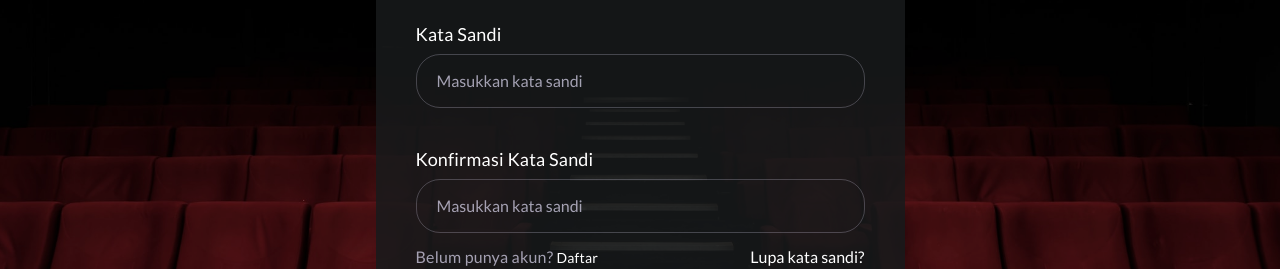
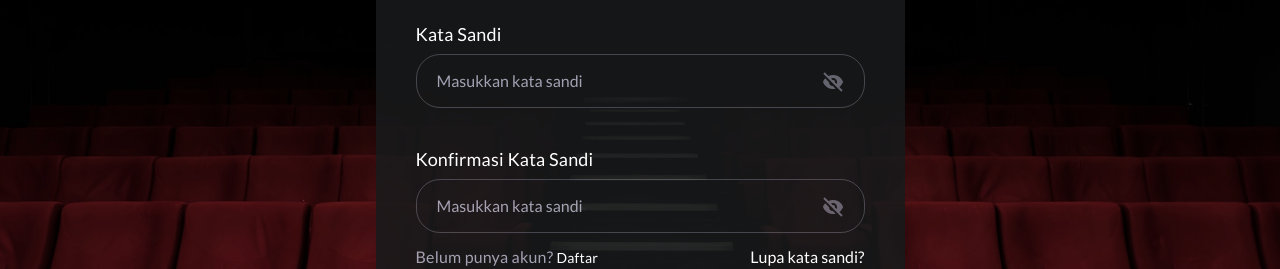
Before and after one commit to rizqyazhar/chillStreaming-missionFe2B, a React (Vite) app: page /register in a window 1280 px wide. Shown: the part 503-772 px from the top of the page. Built offline with nearby package versions, Linux system fonts and the light colour scheme.

Commit message:
feat: registerpage, add reac-icon in loginpage and registerpage

```diff
--- a/src/pages/LoginPage.jsx
+++ b/src/pages/LoginPage.jsx
@@ -2,6 +2,7 @@ import Button from "../atoms/Button";
 import AuthLayout from "../layouts/AuthLayout";
 import ButtonFields from "../molecules/ButtonFields";
 import InputFields from "../molecules/InputFields";
+import { BiSolidHide } from "react-icons/bi";
 
 const LoginPage = () => {
   return (
@@ -19,6 +20,7 @@ const LoginPage = () => {
         placeholder='Masukkan kata sandi'
         htmlFor='password'
         labelText='Kata Sandi'>
+        <BiSolidHide className='absolute top-[29px] md:top-[50px] right-3 md:right-5 text-xs md:text-2xl text-light-disabled cursor-pointer' />
         <div className='w-full flex justify-between font-lato mt-1.5'>
           <p className='text-light-secondary text-[10px] md:text-base tracking-[.2px] cursor-default'>
             Belum punya akun?{" "}
--- a/src/pages/RegisterPage.jsx
+++ b/src/pages/RegisterPage.jsx
@@ -2,6 +2,7 @@ import Button from "../atoms/Button";
 import AuthLayout from "../layouts/AuthLayout";
 import ButtonFields from "../molecules/ButtonFields";
 import InputFields from "../molecules/InputFields";
+import { BiSolidHide } from "react-icons/bi";
 
 const LoginPage = () => {
   return (
@@ -18,14 +19,16 @@ const LoginPage = () => {
         type='password'
         placeholder='Masukkan kata sandi'
         htmlFor='password'
-        labelText='Kata Sandi'
-      />
+        labelText='Kata Sandi'>
+        <BiSolidHide className='absolute top-7 md:top-[50px] right-3 md:right-5 text-xs md:text-2xl text-light-disabled cursor-pointer' />
+      </InputFields>
       <InputFields
-        id='password'
+        id='confirm-password'
         type='password'
         placeholder='Masukkan kata sandi'
         htmlFor='password'
         labelText='Konfirmasi Kata Sandi'>
+        <BiSolidHide className='absolute top-[29px] md:top-[50px] right-3 md:right-5 text-xs md:text-2xl text-light-disabled cursor-pointer' />
         <div className='w-full flex justify-between font-lato mt-1.5'>
           <p className='text-light-secondary text-[10px] md:text-base tracking-[.2px] cursor-default'>
             Belum punya akun?{" "}
```
